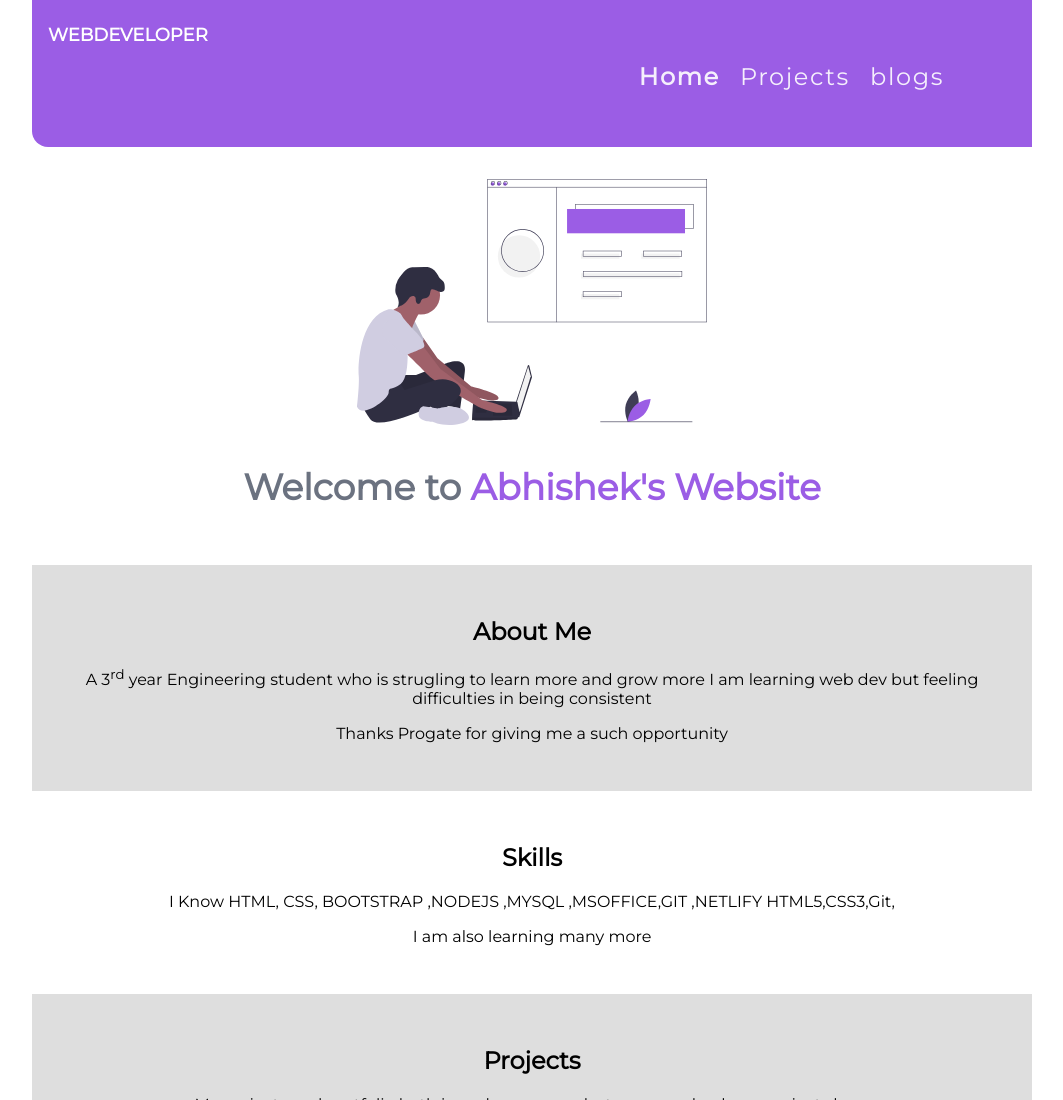
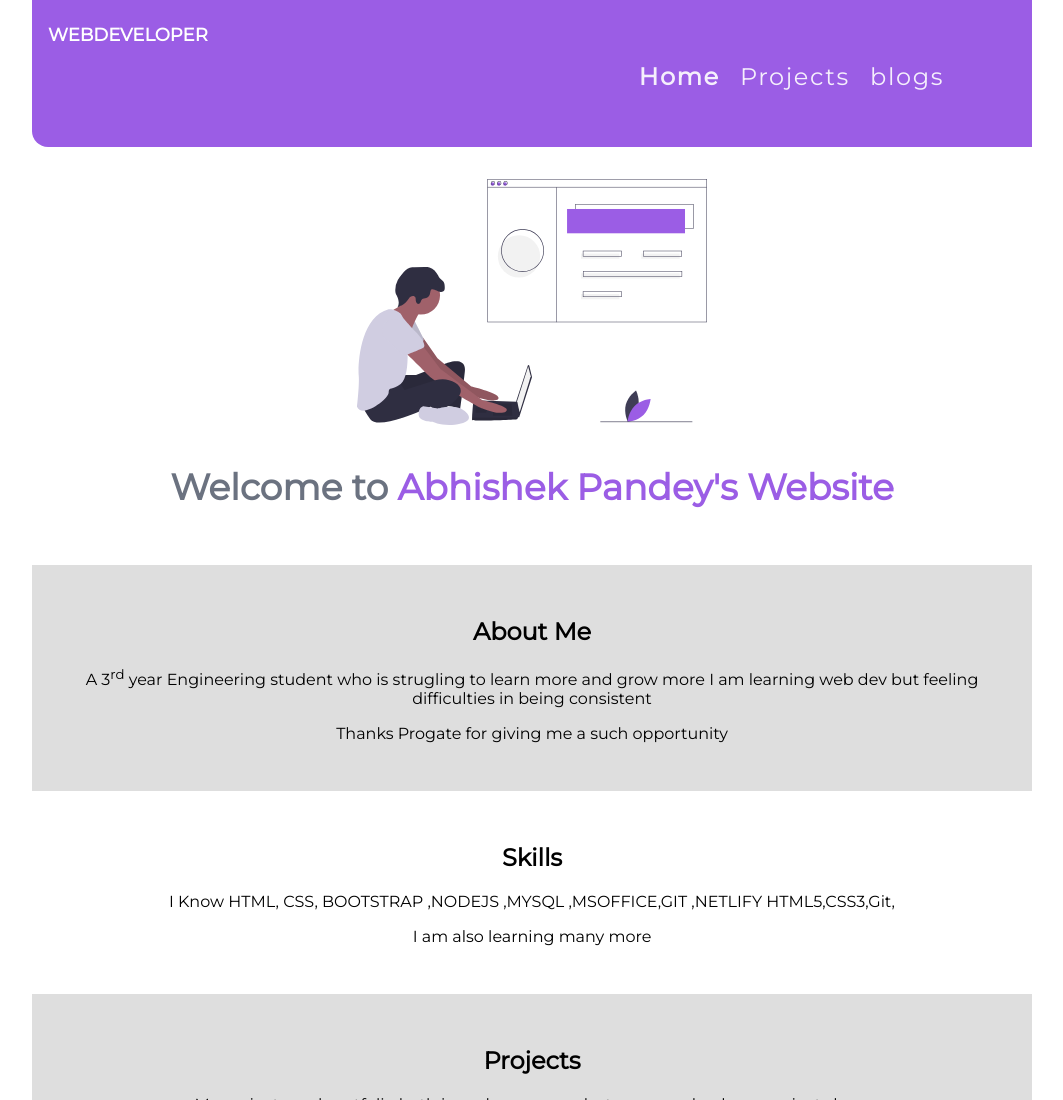
Before and after one commit to abhis0858/Portfolio, a plain HTML site: page index.html in a window 1280 px wide. Shown: the top 1100 px of the page, without its empty margins (108-1171 px from the left). Drawn offline with Linux system fonts and the light colour scheme.

Commit message:
added content

```diff
--- a/index.html
+++ b/index.html
@@ -24,7 +24,7 @@
 
     <header class="hero">
         <img class="image" src="images/hero.svg">
-        <h1 class="heading">Welcome to <span class="diff-color">Abhishek's Website</span></h1>
+        <h1 class="heading">Welcome to <span class="diff-color">Abhishek Pandey's Website</span></h1>
     </header>
 
     <section class="sec-pad ow">
```
